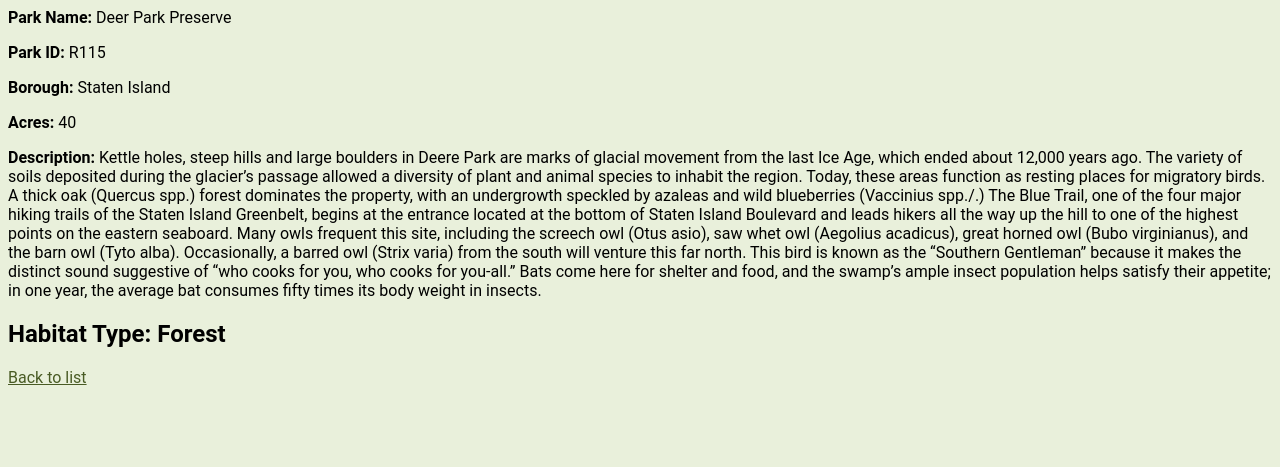
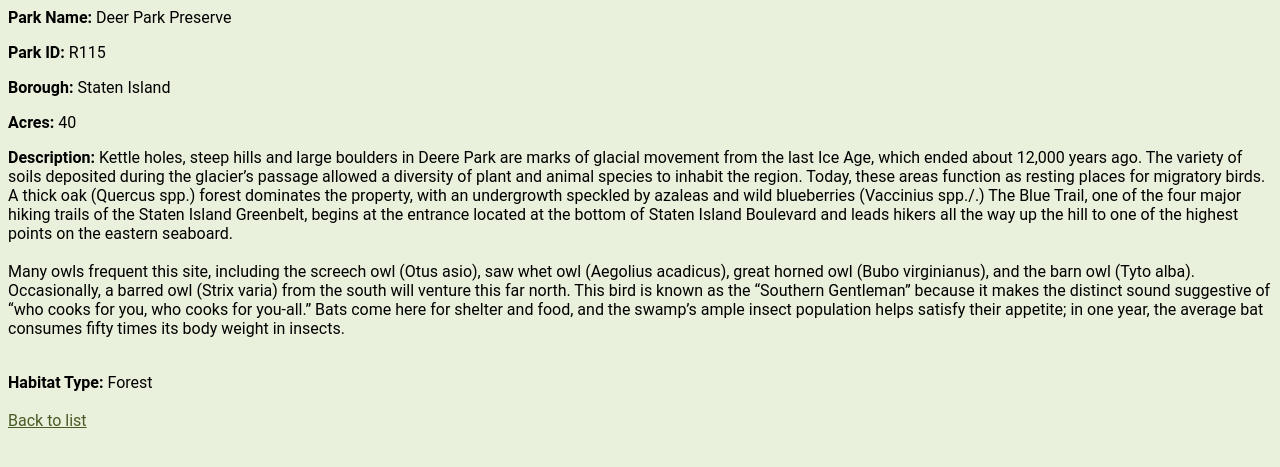
Before and after one commit to annabellamelvin/annabellamelvin.github.io, a Jekyll site: the page Nature_Preserves/parks/R115_40.html, which Jekyll copies as it is, in a window 1280 px wide. Shown: the top 467 px of the page. Built offline with Jekyll 4.4.1, drawn with Linux system fonts in a browser that asks for light colours; part of the change alters nothing that is shown.

```diff
--- a/Nature_Preserves/parks/R115_40.html
+++ b/Nature_Preserves/parks/R115_40.html
@@ -21,17 +21,16 @@
          azaleas and wild blueberries (Vaccinius spp./.) The Blue Trail, one of the four major
          hiking trails of the Staten Island Greenbelt, begins at the entrance located at the
          bottom of Staten Island Boulevard and leads hikers all the way up the hill to one
-         of the highest points on the eastern seaboard. &#xD;
-         &#xD;
+         of the highest points on the eastern seaboard. <br/><br/>
          Many owls frequent this site, including the screech owl (Otus asio), saw whet owl
          (Aegolius acadicus), great horned owl (Bubo virginianus), and the barn owl (Tyto alba).
          Occasionally, a barred owl (Strix varia) from the south will venture this far north.
          This bird is known as the “Southern Gentleman” because it makes the distinct sound
          suggestive of “who cooks for you, who cooks for you-all.” Bats come here for shelter
          and food, and the swamp’s ample insect population helps satisfy their appetite; in
-         one year, the average bat consumes fifty times its body weight in insects.&#xD;
+         one year, the average bat consumes fifty times its body weight in insects.<br/><br/>
 
       </p>
-      <h2><b>Habitat Type: </b>Forest
+      <p><b>Habitat Type: </b>Forest<br/><br/>
       </h2><a href="https://annabellamelvin.github.io/Nature_Preserves/Parks.html">Back to list</a></body>
 </html>
```
